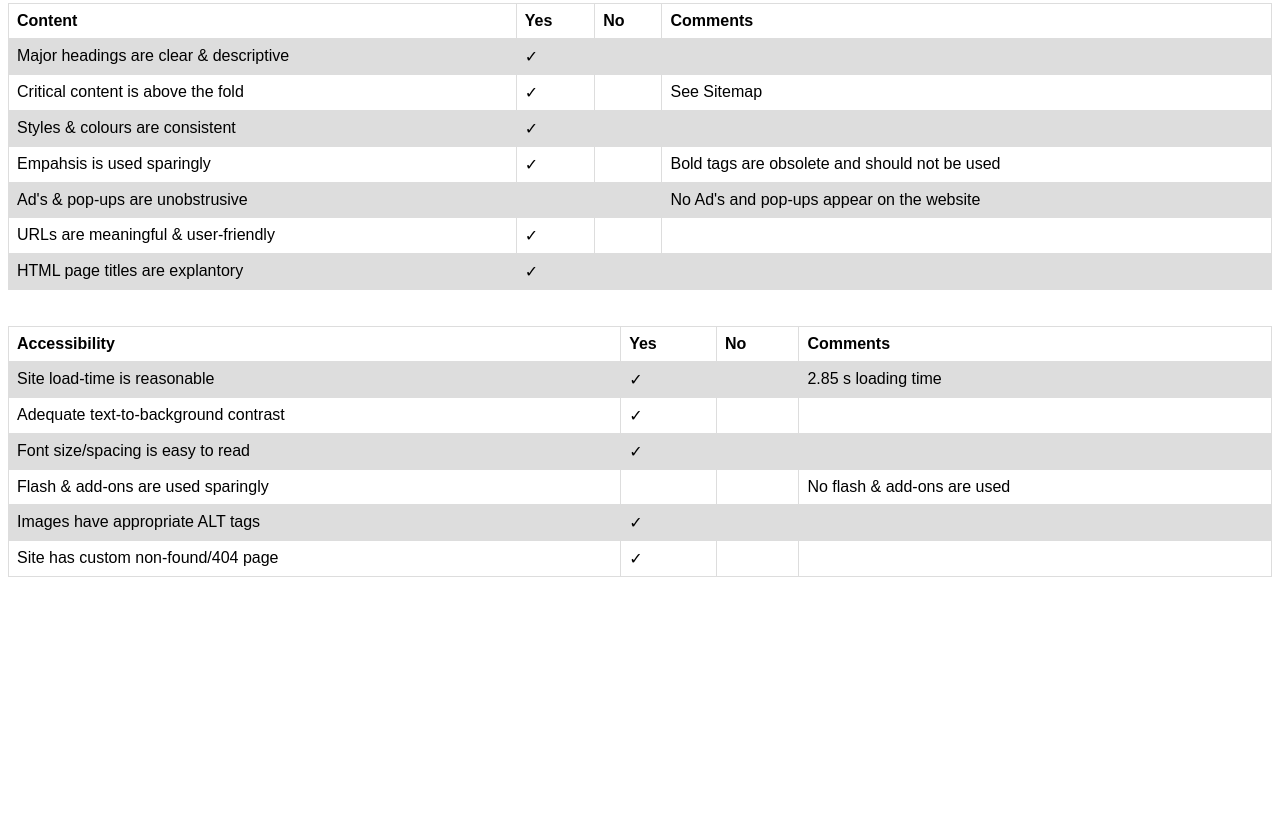
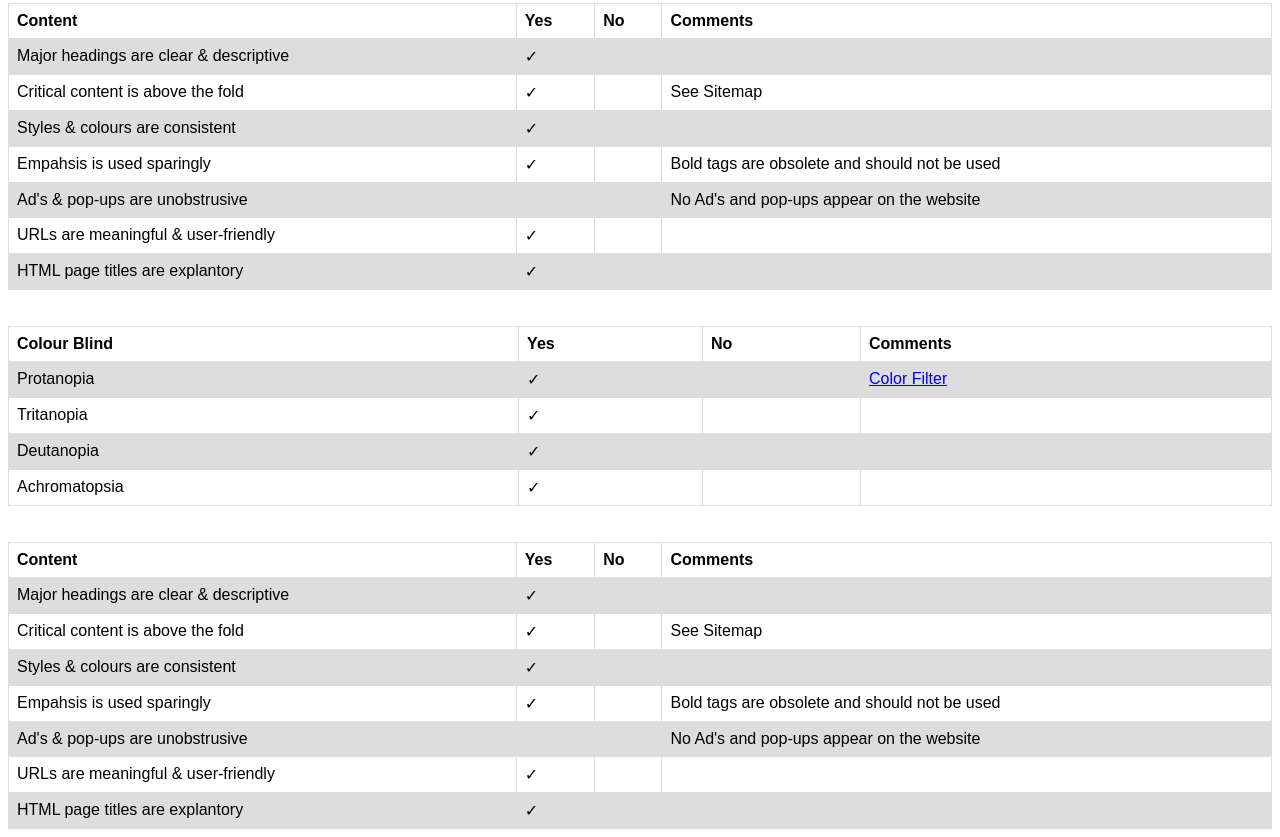
Before and after one commit to ShanBlueChief/BlueChief, a plain HTML site: page usability.html in a window 1280 px wide. Shown: the part 604-1441 px from the top of the page. Before the commit the page ends 1189 px from the top, so only its background shows below. Drawn offline with Linux system fonts and the light colour scheme.

Commit message:
Update usability.html

```diff
--- a/usability.html
+++ b/usability.html
@@ -163,48 +163,89 @@ tr:nth-child(even) {
      <br/><br/>
 <table>
   <tr>
-    <th>Accessibility</th>
+    <th>Colour Blind</th>
     <th>Yes</th>
     <th>No</th>
     <th>Comments</th>
   </tr>
   <tr>
-    <td>Site load-time is reasonable</td>
+    <td>Protanopia</td>
     <td>✓</td>
     <td></td>
-    <td>2.85 s loading time</td>
+      <td><a href="https://www.toptal.com/designers/colorfilter">Color Filter</a></td>
   </tr>
   <tr>
-    <td>Adequate text-to-background contrast</td>
+    <td>Tritanopia</td>
     <td>✓</td>
     <td></td>
     <td></td>
   </tr>
   <tr>
-    <td>Font size/spacing is easy to read</td>
+    <td>Deutanopia</td>
     <td>✓</td>
     <td></td>
     <td></td>
   </tr>
   <tr>
-    <td>Flash & add-ons are used sparingly</td>
-    <td></td>
-    <td></td>
-    <td>No flash & add-ons are used</td>
-  </tr>
-  <tr>
-    <td>Images have appropriate ALT tags</td>
-    <td>✓</td>
-    <td></td>
-    <td></td>
-  </tr>
-  <tr>
-    <td>Site has custom non-found/404 page</td>
+    <td>Achromatopsia</td>
     <td>✓</td>
     <td></td>
     <td></td>
   </tr>
 </table>
 
+     <br/><br/>
+<table>
+  <tr>
+    <th>Content</th>
+    <th>Yes</th>
+    <th>No</th>
+    <th>Comments</th>
+  </tr>
+  <tr>
+    <td>Major headings are clear & descriptive</td>
+    <td>✓</td>
+    <td></td>
+    <td></td>
+  </tr>
+  <tr>
+    <td>Critical content is above the fold</td>
+    <td>✓</td>
+    <td></td>
+    <td>See Sitemap</td>
+  </tr>
+  <tr>
+    <td>Styles & colours are consistent</td>
+    <td>✓</td>
+    <td></td>
+    <td></td>
+  </tr>
+  <tr>
+    <td>Empahsis is used sparingly</td>
+    <td>✓</td>
+    <td></td>
+    <td>Bold tags are obsolete and should not be used</td>
+  </tr>
+  <tr>
+    <td>Ad's & pop-ups are unobstrusive</td>
+    <td></td>
+    <td></td>
+    <td>No Ad's and pop-ups appear on the website</td>
+  </tr>
+    <tr>
+    <td>URLs are meaningful & user-friendly</td>
+    <td>✓</td>
+    <td></td>
+    <td></td>
+  </tr>
+    <tr>
+    <td>HTML page titles are explantory</td>
+    <td>✓</td>
+    <td></td>
+    <td></td>
+  </tr>
+</table>
+
+
 </body>
 </html>
```
